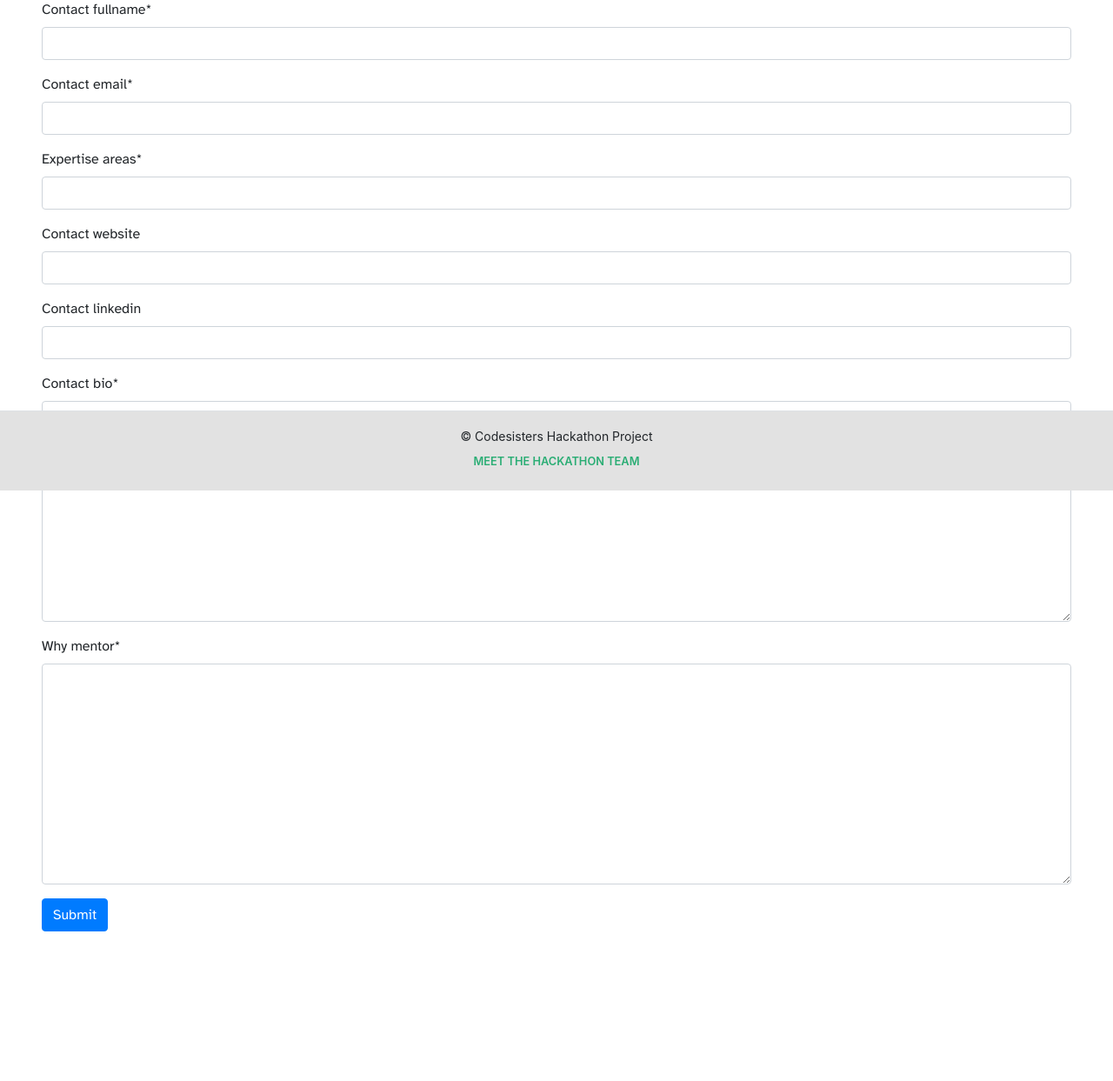
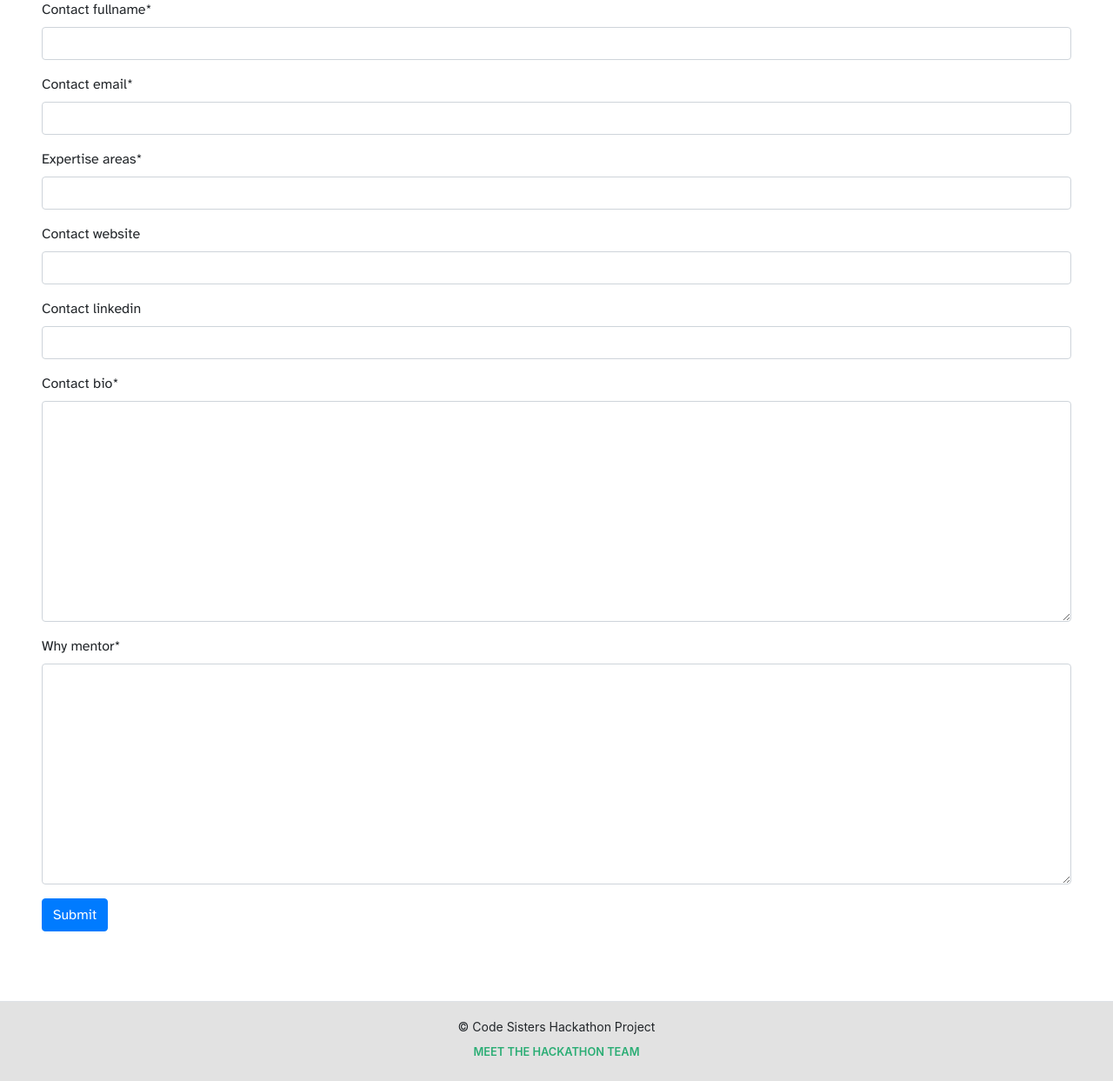
Before and after one commit to rachel-o-donnell/rising-women, a Django app: page /contact/ in a window 1280 px wide. Shown: the part 236-1479 px from the top of the page at 87% size. Before the commit the page ends 1307 px from the top, so only its background shows below. Run offline with Django 3.2, Linux system fonts and the light colour scheme; some libraries are stand-ins or nearby versions.

Commit message:
Fix footer - remove sticy, add Href and fix typo

```diff
--- a/templates/includes/footer.html
+++ b/templates/includes/footer.html
@@ -1,4 +1,4 @@
-<footer class="container-fluid fixed-bottom text-center p-3 border-top bg-light-grey">
-    <small>© Codesisters Hackathon Project</small>
-    <a href="#" class="nav-link color-green">Meet the Hackathon Team</a>
+<footer class="container-fluid text-center p-3 border-top bg-light-grey">
+    <small>© Code Sisters Hackathon Project</small>
+    <a href="{% url 'about-us' %}" class="nav-link color-green">Meet the Hackathon Team</a>
 </footer>
```
